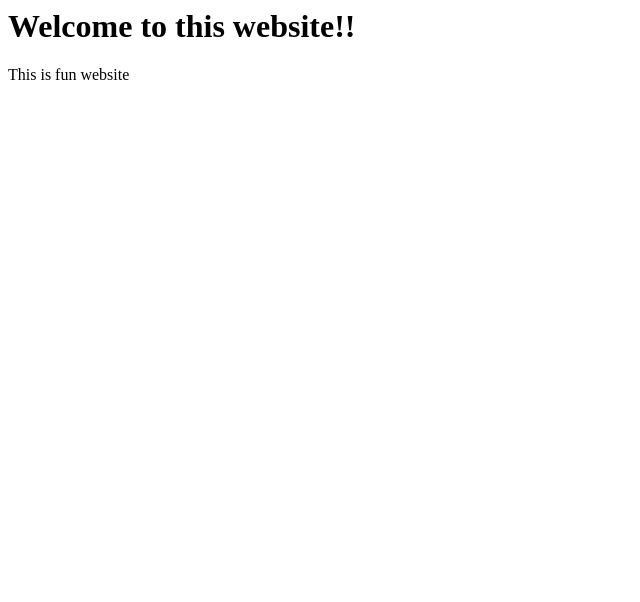
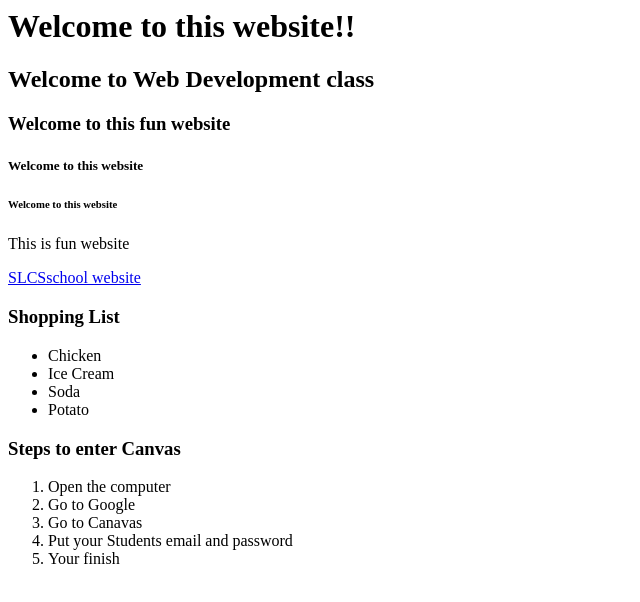
Before and after one commit to JoseC754/First-site-website, a plain HTML site: page index.html in a window 1280 px wide. Shown: the whole page, without its empty margins (0-640 px from the left). Drawn offline with Linux system fonts and the light colour scheme.

Commit message:
ADD STUFF

```diff
--- a/index.html
+++ b/index.html
@@ -4,6 +4,30 @@
     </head>
     <body>
         <h1>Welcome to this website!!</h1>
+        <h2>Welcome to Web Development class</h2>
+        <h3>Welcome to this fun website</h3>
+        <h5>Welcome to this website</h5>
+        <h6>Welcome to this website</h6>
         <p>This is fun website</p>
-    </body>
+        <a href="https://slcschools.org">SLCSschool website</a>
+
+
+         <!-- This a link for go to youtube -->
+        <h3> Shopping List</h3>
+        <ul>
+           <li>Chicken</li>
+           <li>Ice Cream</li>
+           <li>Soda</li>
+           <li>Potato</li>
+        </ul>
+        <h3>Steps to enter Canvas</h3>
+        <ol>
+            <li>Open the computer</li>
+            <li>Go to Google</li>
+            <li>Go to Canavas</li>
+            <li>Put your Students email and password</li>
+            <li>Your finish</li>
+
+        </ol>
+         </body>
 </html>
```
Also changed, not shown: 1 other file.
